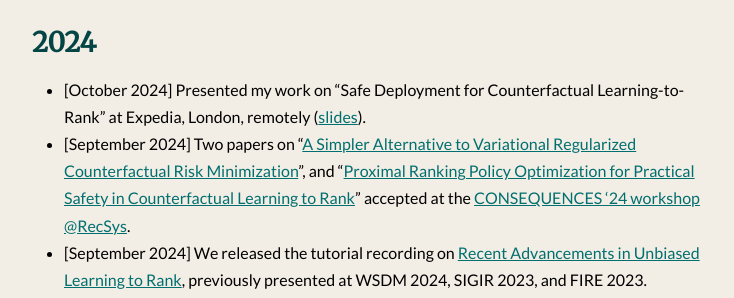
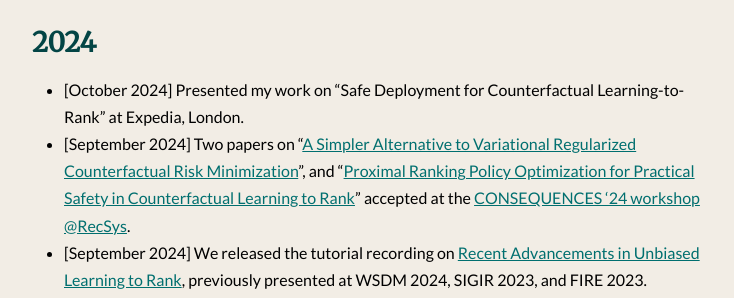
Before and after one commit to shashankg7/shashankg7.github.io, a Jekyll site: the page built from index.md, in a window 1280 px wide and 900 px high, scrolled down 455 px. Shown: the part 180-478 px from the top of the window, without its empty margins (272-1006 px from the left). Built offline with Jekyll 4.4.1, drawn with Linux system fonts in a browser that asks for light colours; nearby versions of some CDN libraries.

Commit message:
Update index.md

```diff
--- a/index.md
+++ b/index.md
@@ -17,7 +17,7 @@
 
 ## 2024
 
-* [October 2024] Presented my work on "Safe Deployment for Counterfactual Learning-to-Rank" at Expedia, London, remotely ([slides](https://docs.google.com/presentation/d/e/2PACX-1vRoeOfU0PGrJnwztnij09wyOv2eMLZg356crTkkrEHzaWokc9uO9eZv1Jduku2FBTtRO-T2Msul7Q_v/pub?start=false&loop=false&delayms=3000)).
+* [October 2024] Presented my work on "Safe Deployment for Counterfactual Learning-to-Rank" at Expedia, London.
 * [September 2024] Two papers on "[A Simpler Alternative to Variational Regularized Counterfactual Risk Minimization](https://arxiv.org/pdf/2409.09819)", and "[Proximal Ranking Policy Optimization for Practical Safety in Counterfactual Learning to Rank](https://arxiv.org/pdf/2409.09881)" accepted at the [CONSEQUENCES '24 workshop @RecSys](https://sites.google.com/view/consequences2024/home).
 * [September 2024] We released the tutorial recording on [Recent Advancements in Unbiased Learning to Rank](https://www.youtube.com/watch?v=fcqCkjgOnJ8), previously presented at WSDM 2024, SIGIR 2023, and FIRE 2023.
 * [August 2024] Joined Meta AI, New York as a research scientist intern for the summer. I'll be working on multimodal foundational models.
```
